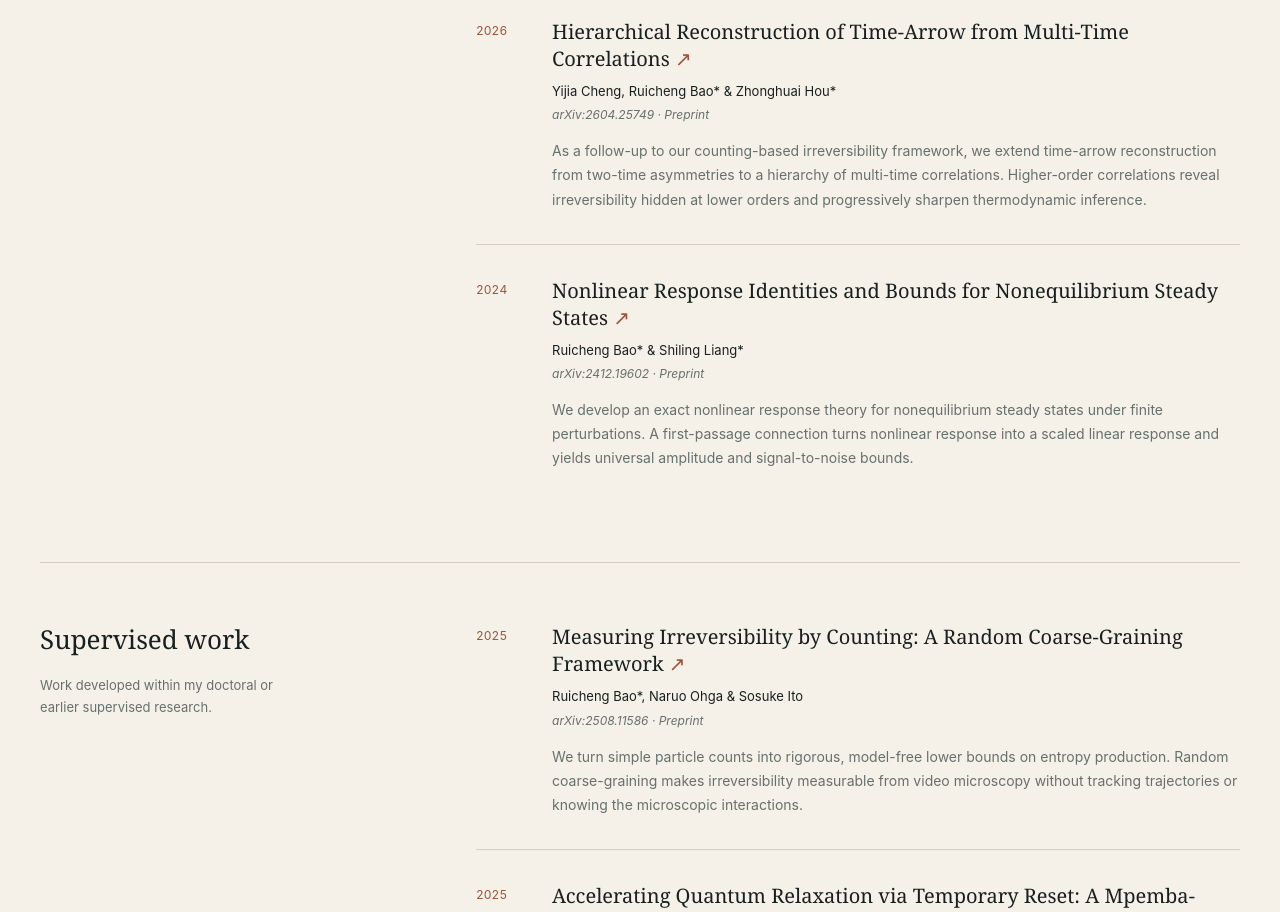
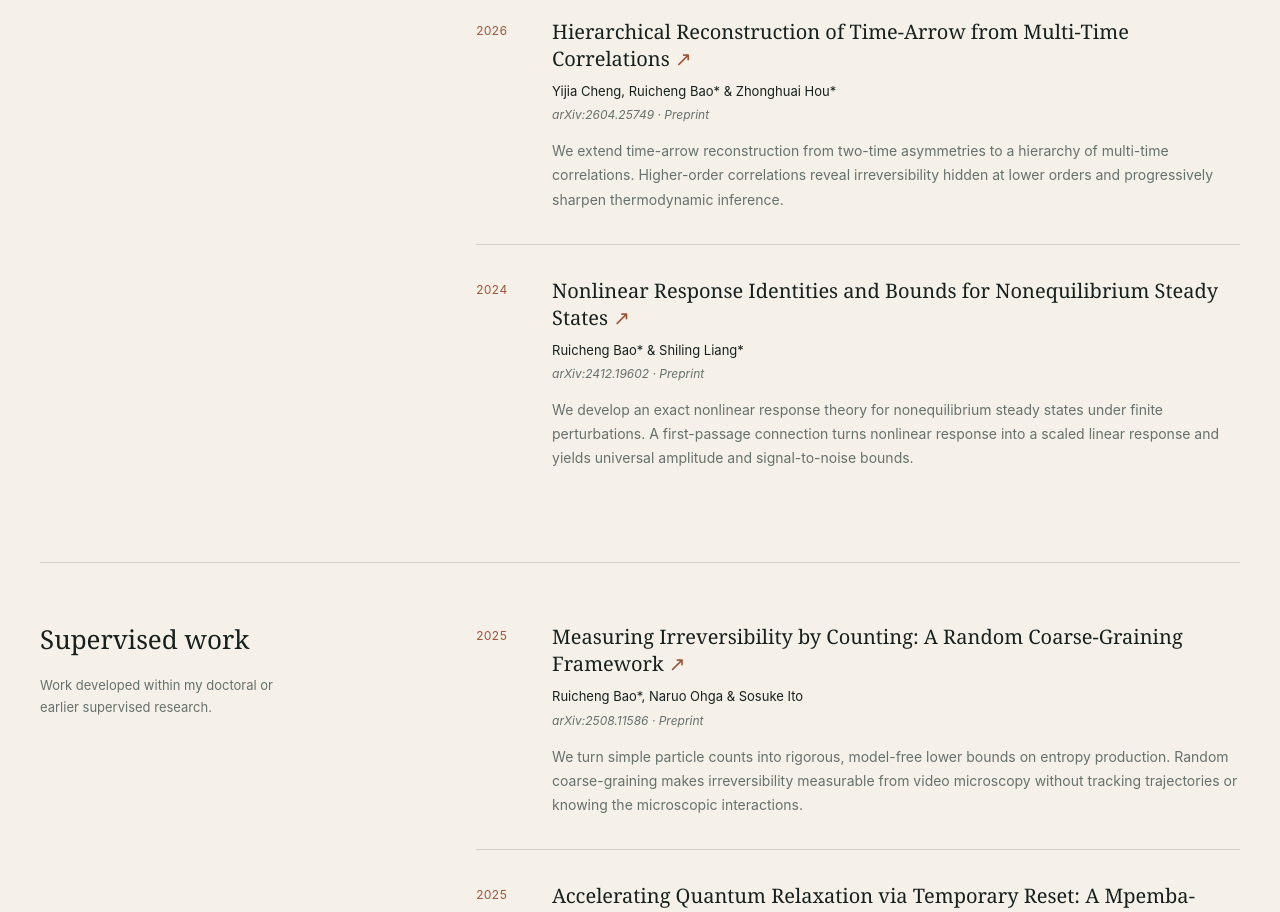
Before and after one commit to Ruicheng-12/Ruicheng-12.github.io, a Next.js app: page / in a window 1280 px wide. Shown: the part 2440-3352 px from the top of the page. Built offline with nearby package versions, Linux system fonts and the light colour scheme.

Commit message:
Update page.tsx

```diff
--- a/app/page.tsx
+++ b/app/page.tsx
@@ -136,8 +136,8 @@ const hierarchicalTimeArrow: Publication = {
   href: "https://arxiv.org/abs/2604.25749",
   note: "Preprint",
   summary: {
-    en: "As a follow-up to our counting-based irreversibility framework, we extend time-arrow reconstruction from two-time asymmetries to a hierarchy of multi-time correlations. Higher-order correlations reveal irreversibility hidden at lower orders and progressively sharpen thermodynamic inference.",
-    zh: "作为“计数测量不可逆性”工作的后续研究，我们把时间箭头的重构从二时关联推广到多时关联的层级结构。更高阶关联能够揭示低阶观测中隐藏的不可逆性，并随着动力学信息增加逐步提高热力学推断能力。",
+    en: "We extend time-arrow reconstruction from two-time asymmetries to a hierarchy of multi-time correlations. Higher-order correlations reveal irreversibility hidden at lower orders and progressively sharpen thermodynamic inference.",
+    zh: "作为“计数测量不可逆性”工作的进一步结果，我们把时间箭头的重构从二时关联推广到多时关联的层级结构。更高阶关联能够揭示低阶观测中隐藏的不可逆性，并随着动力学信息增加逐步提高热力学推断能力。",
   },
 };
 
```
